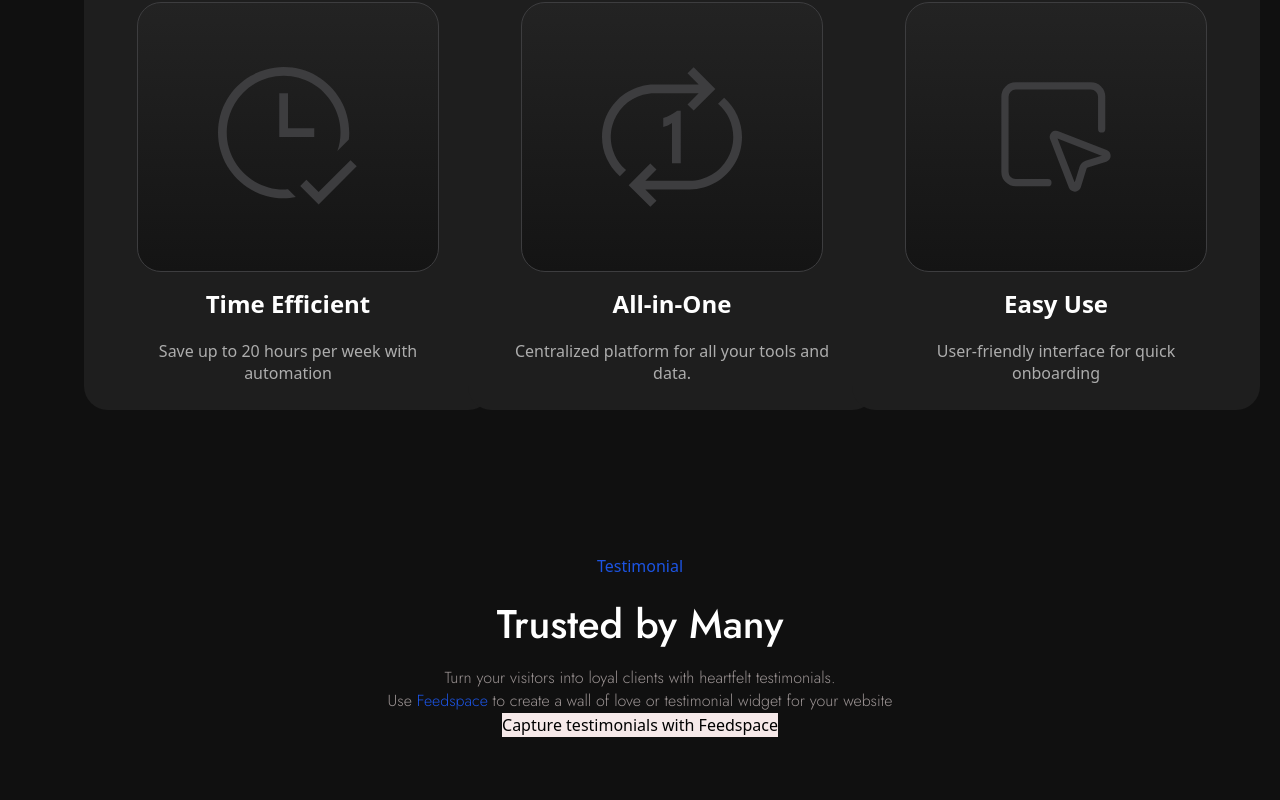
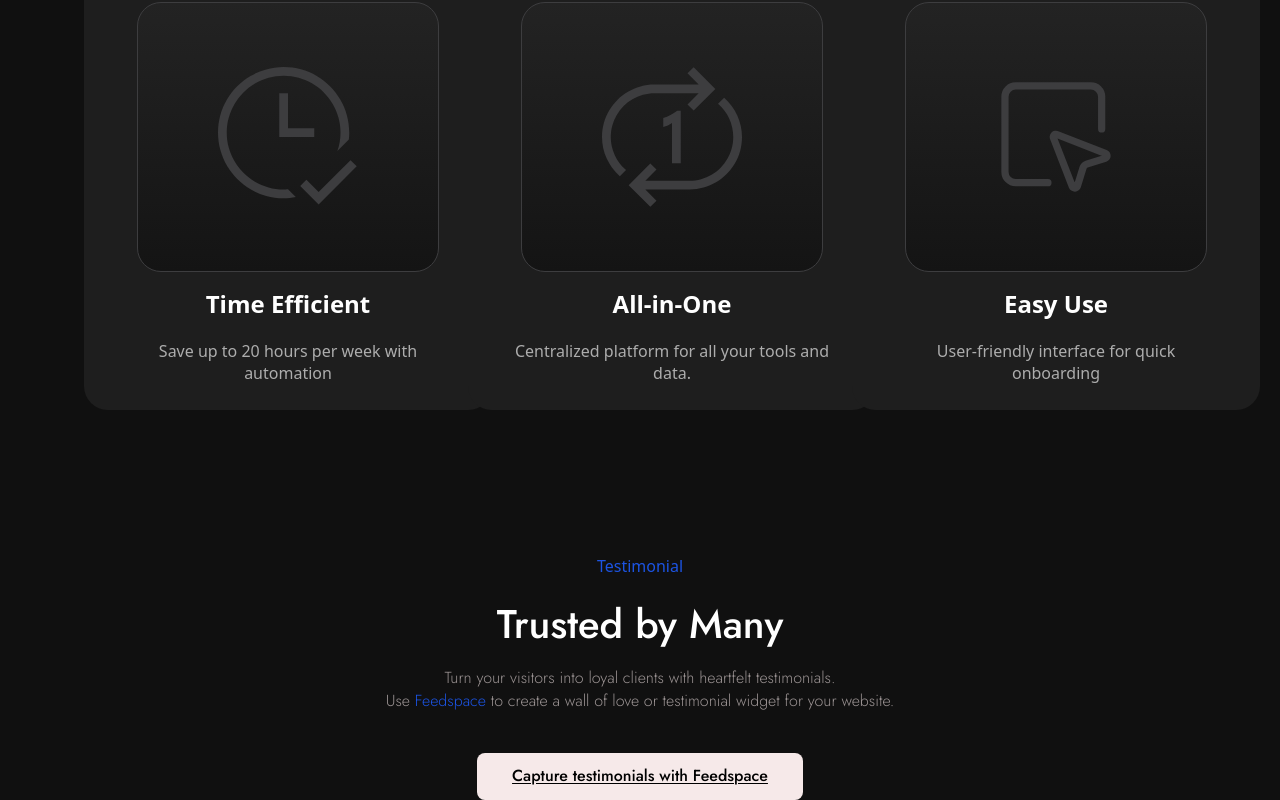
Before and after one commit to berkcantelseren/Bays, a Next.js app: page / in a window 1280 px wide. Shown: the part 2374-3174 px from the top of the page. Before the commit the page ends 3111 px from the top, so only its background shows below. Built offline with nearby package versions, Linux system fonts and the light colour scheme.

Commit message:
changed the button for feedspace part

```diff
--- a/app/components/Home/Testimonial/Testimonial.js
+++ b/app/components/Home/Testimonial/Testimonial.js
@@ -35,12 +35,15 @@ export default function Testimonial() {
         >
           Feedspace
         </a>{" "}
-        to create a wall of love or testimonial widget for your website
+        to create a wall of love or testimonial widget for your website.
       </p>
       <div>
-        <button className="w-[326] h-[47] bg-[#F6E9E9]">
+        <a
+          href="https://www.feedspace.io/"
+          className={`w-[326px] h-[47px] bg-[#F6E9E9] rounded-lg mt-10 font-semibold ${jostMd.className} underline underline-offset-2 cursor-pointer flex items-center justify-center`}
+        >
           Capture testimonials with Feedspace
-        </button>
+        </a>
       </div>
     </div>
   );
```
